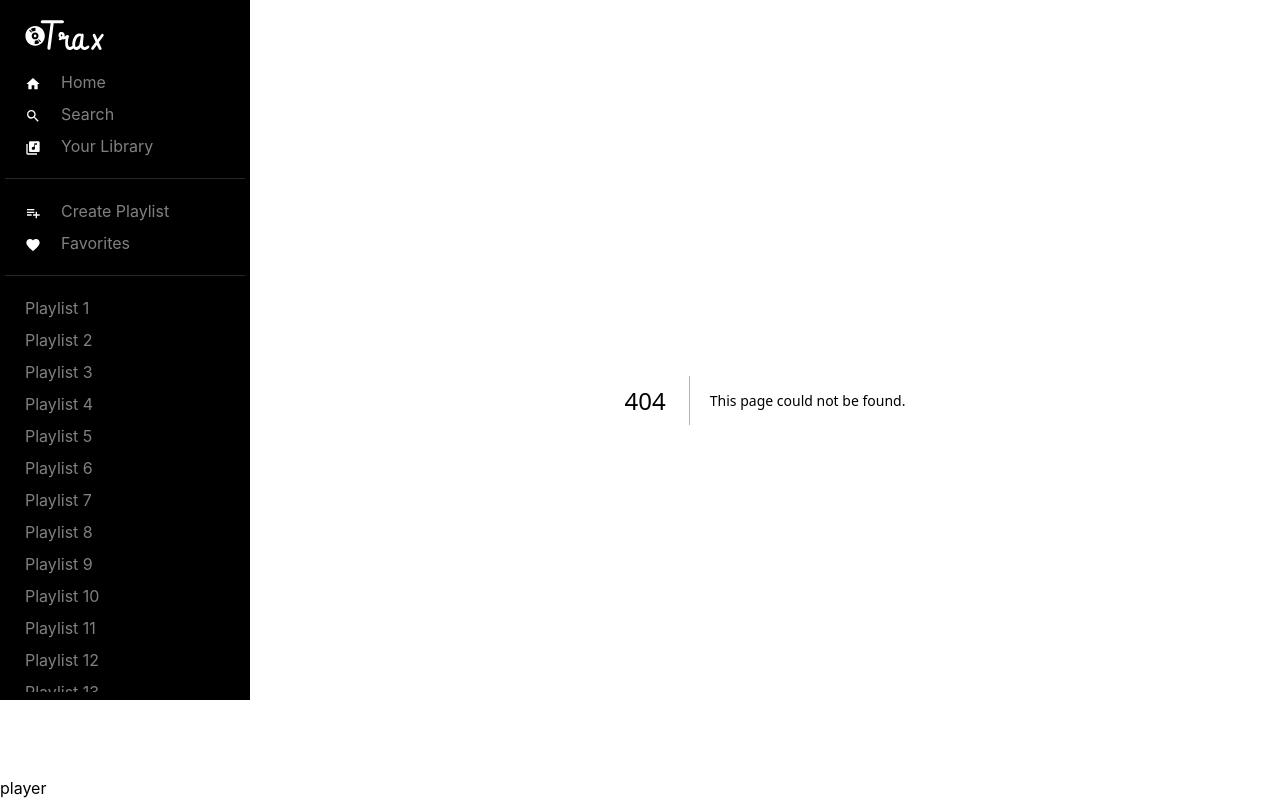
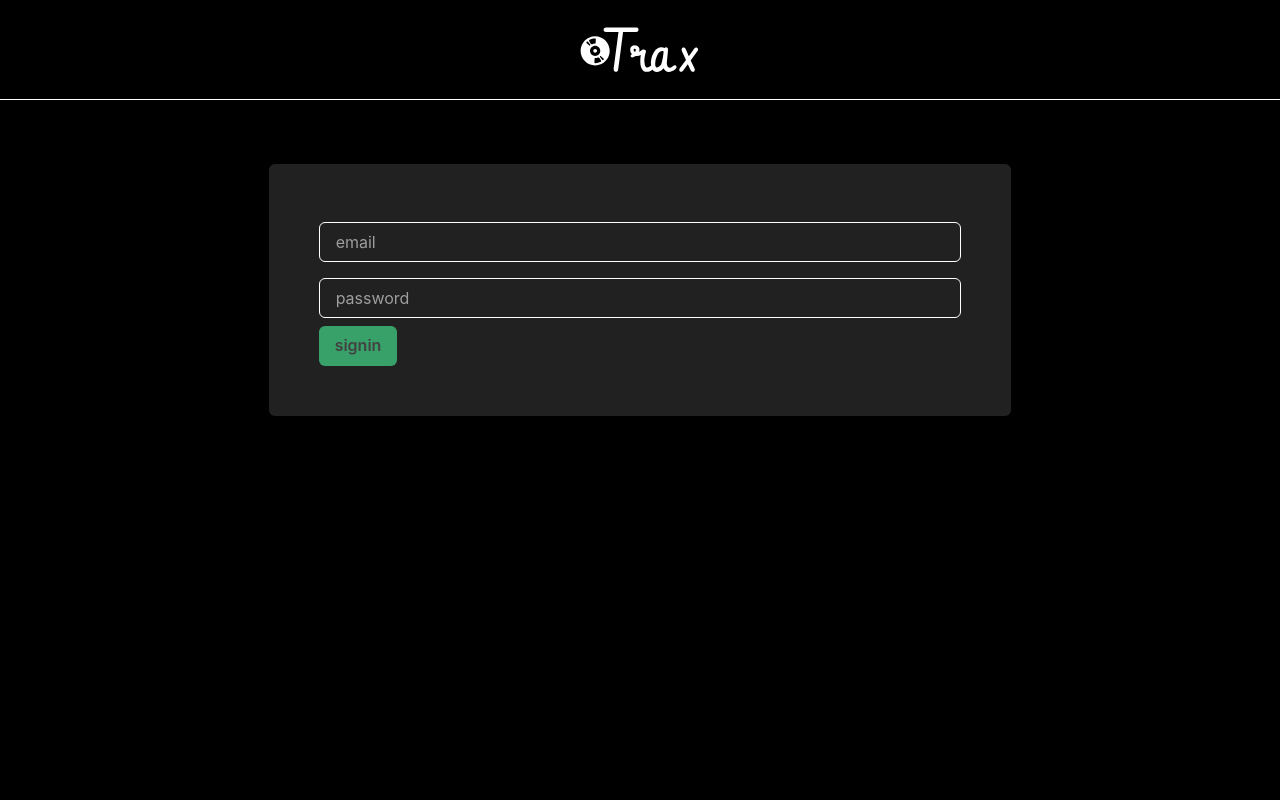
Before and after one commit to AndriP8/FM-fullstack-app-nextjs, a Next.js app: page /signin in a window 1280 px wide. Before the commit this address had no page. Built offline with nearby package versions, Linux system fonts and the light colour scheme.

Commit message:
feat: auth pages

```diff
--- /dev/null
+++ b/components/AuthForm.tsx
@@ -0,0 +1,74 @@
+import { Box, Button, Flex, Input } from "@chakra-ui/react";
+import Image from "next/image";
+import { useRouter } from "next/router";
+import React from "react";
+import { auth } from "../lib/mutation";
+
+interface AuthFormProps {
+  mode: "signin" | "signup";
+}
+
+const AuthForm = (props: AuthFormProps) => {
+  const [email, setEmail] = React.useState("");
+  const [password, setPassword] = React.useState("");
+  const [isLoading, setIsLoading] = React.useState(false);
+
+  const router = useRouter();
+
+  const handleSubmit = async (e: React.FormEvent<HTMLFormElement>) => {
+    e.preventDefault();
+    setIsLoading(true);
+
+    await auth(props.mode, { email, password });
+    setIsLoading(false);
+    router.push("/");
+  };
+
+  return (
+    <Box height="100vh" width="100vw" bg="black" color="white">
+      <Flex
+        justifyContent="center"
+        alignItems="center"
+        height="100px"
+        borderBottom="1px"
+      >
+        <Image src="/logo.svg" height="60" width="120" alt="logo" />
+      </Flex>
+      <Flex
+        justifyContent="center"
+        alignItems="center"
+        height="cal(100vh - 100px)"
+        paddingTop="16"
+      >
+        <Box padding="50px" bg="gray.900" borderRadius="6px">
+          <form onSubmit={(e) => handleSubmit(e)}>
+            <Input
+              marginY="2"
+              placeholder="email"
+              type="email"
+              value={email}
+              onChange={(e) => setEmail(e.target.value)}
+            />
+            <Input
+              marginY="2"
+              placeholder="password"
+              type="password"
+              value={password}
+              onChange={(e) => setPassword(e.target.value)}
+            />
+            <Button
+              type="submit"
+              bg="green.500"
+              isLoading={isLoading}
+              _hover={{ bg: "green.300" }}
+            >
+              {props.mode}
+            </Button>
+          </form>
+        </Box>
+      </Flex>
+    </Box>
+  );
+};
+
+export default AuthForm;
--- /dev/null
+++ b/lib/shared/next_app.ts
@@ -0,0 +1,14 @@
+import { NextComponentType, NextPageContext } from "next";
+import { AppProps as NextAppProps } from "next/app";
+
+export type NextPageWithLayout = NextComponentType<
+  NextPageContext,
+  any,
+  any
+> & {
+  authPage: boolean;
+};
+
+export interface AppProps extends NextAppProps<any> {
+  Component: NextPageWithLayout;
+}
--- a/pages/_app.tsx
+++ b/pages/_app.tsx
@@ -1,8 +1,9 @@
 import "../styles/globals.css";
-import type { AppProps } from "next/app";
+// import type { AppProps } from "next/app";
 import { ChakraProvider, extendTheme } from "@chakra-ui/react";
 import "reset-css";
 import PlayerLayout from "../components/PlayerLayout";
+import { AppProps } from "../lib/shared/next_app";
 
 const theme = extendTheme({
   colors: {
@@ -34,9 +35,13 @@ const theme = extendTheme({
 const App = ({ Component, pageProps }: AppProps) => {
   return (
     <ChakraProvider theme={theme}>
-      <PlayerLayout>
+      {Component.authPage ? (
         <Component {...pageProps} />
-      </PlayerLayout>
+      ) : (
+        <PlayerLayout>
+          <Component {...pageProps} />
+        </PlayerLayout>
+      )}
     </ChakraProvider>
   );
 };
--- a/pages/index.tsx
+++ b/pages/index.tsx
@@ -1,6 +1,5 @@
-import Head from "next/head";
 import { Box } from "@chakra-ui/react";
 
 export default function Home() {
-  return <Box>Home</Box>;
+  return <Box>Hello</Box>;
 }
--- /dev/null
+++ b/pages/signin.tsx
@@ -0,0 +1,9 @@
+import AuthForm from "../components/AuthForm";
+
+const Signin = () => {
+  return <AuthForm mode="signin" />;
+};
+
+Signin.authPage = true;
+
+export default Signin;
```
Also changed, not shown: pages/signup.tsx (added, +9 -0 lines).
